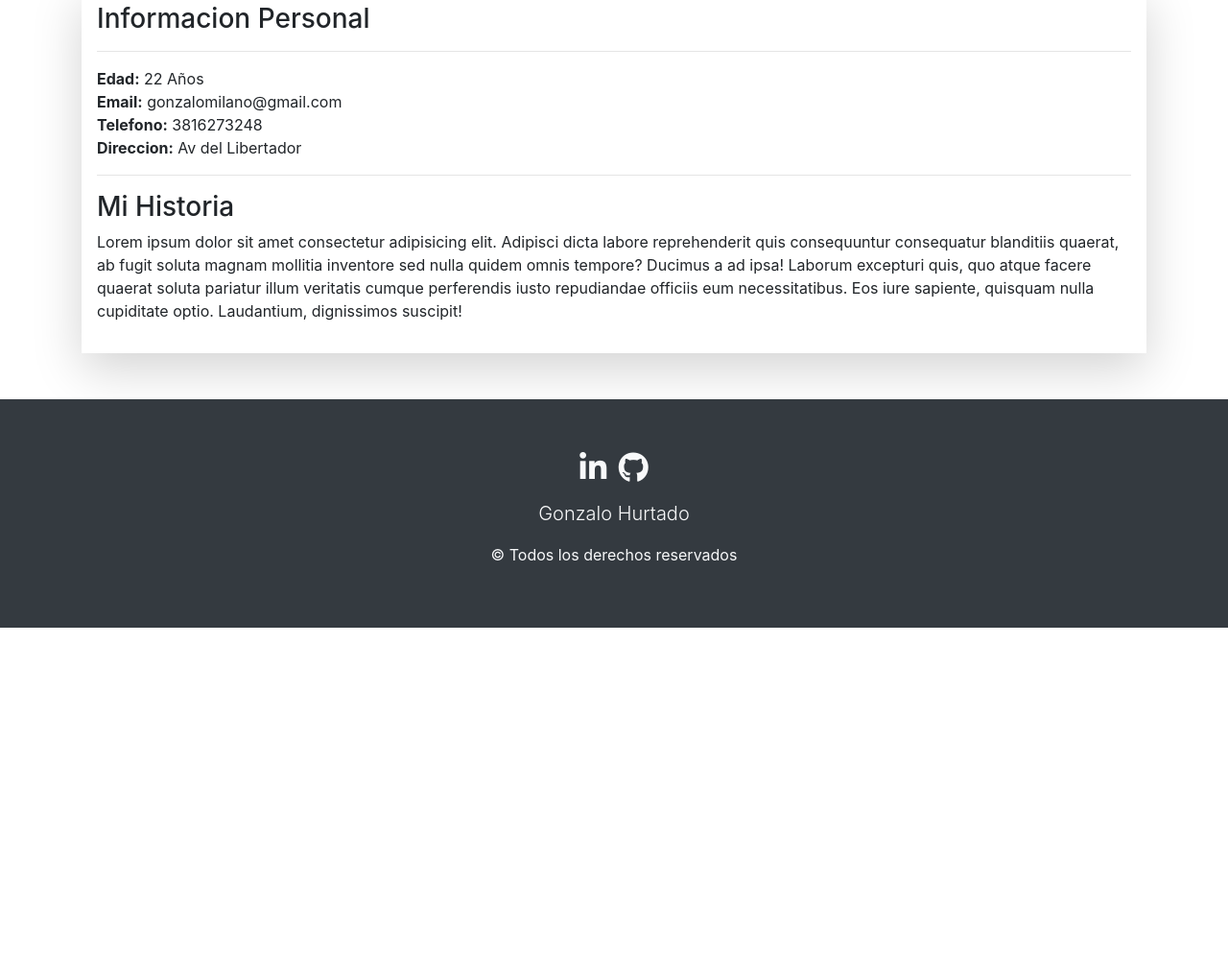
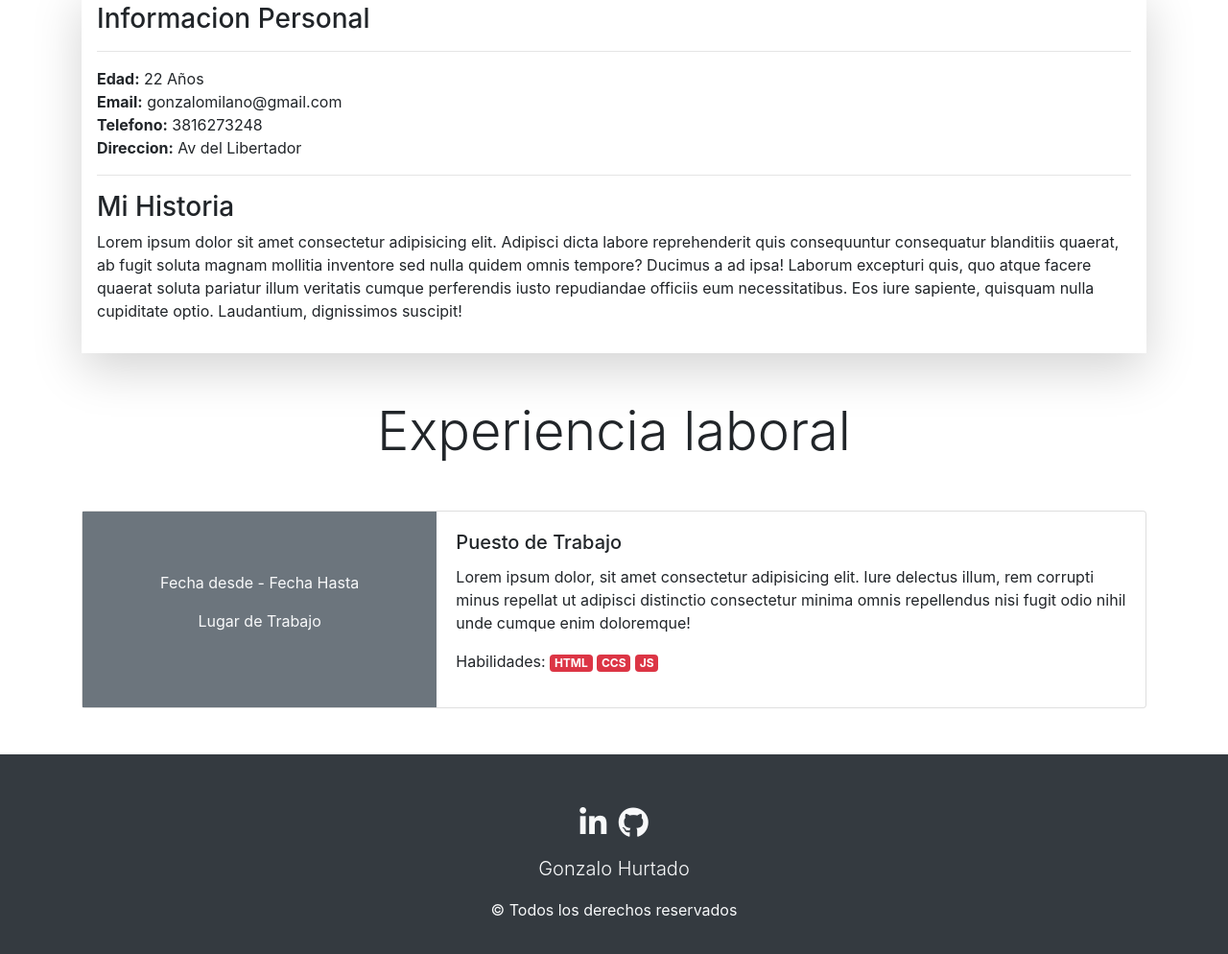
Before and after one commit to chukahurtado/chukahurtado.github.io, a plain HTML site: page index.html in a window 1280 px wide. Shown: the part 646-1640 px from the top of the page at 96% size. Before the commit the page ends 1300 px from the top, so only its background shows below. Drawn offline with Linux system fonts and the light colour scheme.

Commit message:
se creo el diseño de la card de experencia laboral

```diff
--- a/index.html
+++ b/index.html
@@ -72,17 +72,38 @@
                         Laborum excepturi quis, quo atque facere quaerat soluta pariatur illum veritatis cumque perferendis iusto repudiandae officiis eum necessitatibus. Eos iure sapiente, quisquam nulla cupiditate optio. Laudantium, dignissimos suscipit!</p>
                 </article>
             </section>
+            <section class="my-5">
+                <h2 class="text-center display-4 my-5">Experiencia laboral</h2>
+                <article>
+                    <div class="card mb-3">
+                        <div class="row no-gutters">
+                            <div class="col-md-4 bg-secondary text-light d-flex flex-column justify-content-center align-items-center">
+                                <p>Fecha desde - Fecha Hasta</p>
+                                <p>Lugar de Trabajo</p>
+                            </div>
+                            <div class="col-md-8">
+                                <div class="card-body">
+                                    <h5 class="card-title">Puesto de Trabajo</h5>
+                                    <p class="card-text">Lorem ipsum dolor, sit amet consectetur adipisicing elit. Iure delectus illum, rem corrupti minus repellat ut adipisci distinctio consectetur minima omnis repellendus nisi fugit odio nihil unde cumque enim doloremque!</p>
+                                    <p>Habilidades: <span class="badge badge-danger">HTML</span> <span class="badge badge-danger">CCS</span> <span class="badge badge-danger">JS</span></p>
+                                </div>
+                            </div>
+                        </div>
+                    </div>
+                </article>
+            </section>
         </section>
+
     </main>
-    <footer class="bg-dark text-light text-center py-5">
-        <a class="text-light mr-2 fa-2x" target="_blank" href="https://ar.linkedin.com/"><i class="fab fa-linkedin-in"></i></a>
-        <a class="text-light fa-2x" target="_blank" href=""><i class="fab fa-github"></i></a>
-        <p class="lead mt-2">Gonzalo Hurtado</p>
+    <footer class="bg-dark text-light text-center py-5 ">
+        <a class="text-light mr-2 fa-2x " target="_blank " href="https://ar.linkedin.com/ "><i class="fab fa-linkedin-in "></i></a>
+        <a class="text-light fa-2x " target="_blank " href=" "><i class="fab fa-github "></i></a>
+        <p class="lead mt-2 ">Gonzalo Hurtado</p>
         <p>&copy; Todos los derechos reservados</p>
     </footer>
-    <script src="./js/jquery-3.5.1.min.js"></script>
-    <script src="./js/popper.min.js"></script>
-    <script src="./js/bootstrap.min.js"></script>
+    <script src="./js/jquery-3.5.1.min.js "></script>
+    <script src="./js/popper.min.js "></script>
+    <script src="./js/bootstrap.min.js "></script>
 </body>
 
 </html>
```
